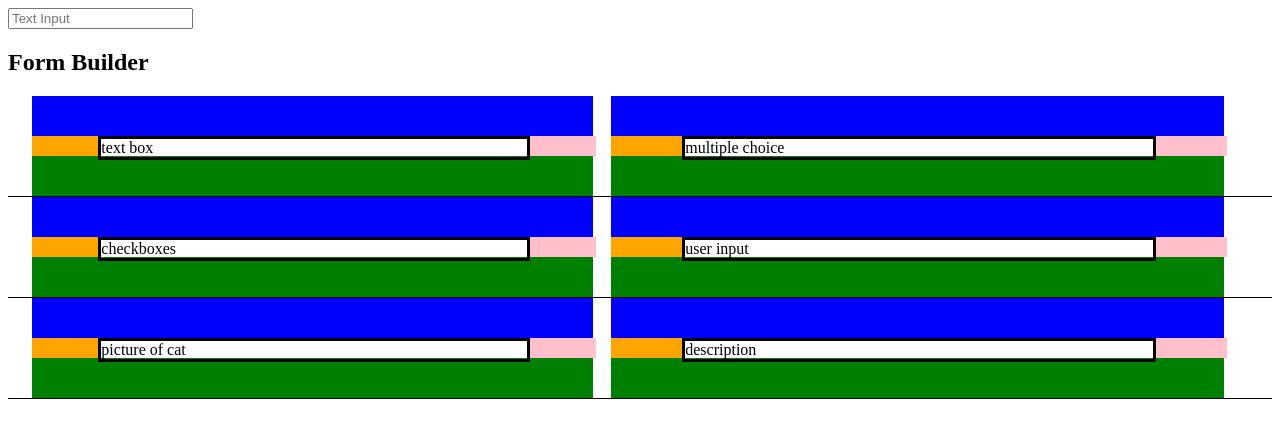
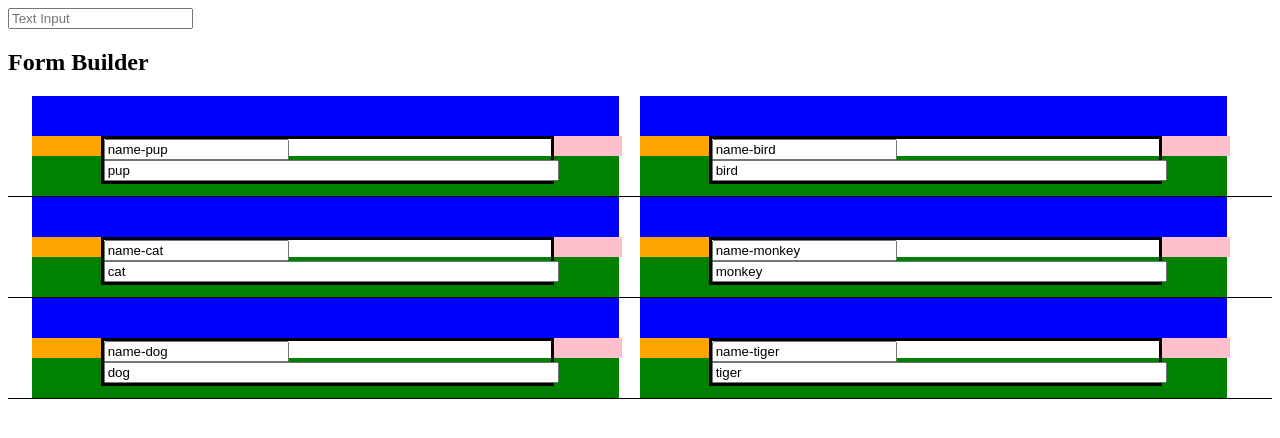
Before and after one commit to smcnaught/Form-Builder, an Angular app in the folder Angular-Form-Builder/: page / in a window 1280 px wide. Shown: the top 438 px of the page. Built offline with nearby package versions, Linux system fonts and the light colour scheme.

Commit message:
Added settings section and labels

```diff
--- a/Angular-Form-Builder/src/app/app.component.html
+++ b/Angular-Form-Builder/src/app/app.component.html
@@ -7,5 +7,14 @@
 
 
 <section
-  [draggedElementType]="draggedElementType">
+  [typeOfDraggedElement]="draggedElementType"
+  [itemChangedFromSettings]="selectedItemChanged"
+  (selectedItem)="onSelectedItemChange($event)"
+  >
 </section>
+
+<br><br>
+<settings
+  [item]="selectedItem"
+  (updatedItem)="onUpdateSelectedItem($event)">
+</settings>
--- a/Angular-Form-Builder/src/app/app.component.ts
+++ b/Angular-Form-Builder/src/app/app.component.ts
@@ -1,6 +1,7 @@
 import { Component } from '@angular/core';
+import { Subject } from 'rxjs';
 
-import { DraggedElementType } from './section/section.component';
+import { DraggedElementType, IItem } from './shared/types';
 
 @Component({
   selector: 'app-root',
@@ -8,6 +9,17 @@ import { DraggedElementType } from './section/section.component';
   styleUrls: ['./app.component.scss']
 })
 export class AppComponent {
+  public selectedItem: IItem;
+  public selectedItemChanged: Subject<IItem> = new Subject();
+
+  public onSelectedItemChange(item: IItem): void {
+    this.selectedItem = item;
+  }
+
+  public onUpdateSelectedItem(item: IItem): void {
+    this.selectedItemChanged.next(item);
+  }
+
   public draggedElementType: DraggedElementType;
 
   public get DraggedElementType() {
--- a/Angular-Form-Builder/src/app/app.module.ts
+++ b/Angular-Form-Builder/src/app/app.module.ts
@@ -2,19 +2,23 @@ import { CommonModule } from '@angular/common';
 import { NgModule } from '@angular/core';
 import { BrowserModule } from '@angular/platform-browser';
 import { MatTableModule } from '@angular/material/table';
+import { FormsModule } from '@angular/forms';
 
 import { AppRoutingModule } from './app-routing.module';
 import { AppComponent } from './app.component';
 import { SectionComponent } from './section/section.component';
+import { SettingsComponent } from './settings/settings.component';
 
 @NgModule({
   declarations: [
     AppComponent,
-    SectionComponent
+    SectionComponent,
+    SettingsComponent
   ],
   imports: [
     BrowserModule,
     CommonModule,
+    FormsModule,
     AppRoutingModule,
     MatTableModule
   ],
--- a/Angular-Form-Builder/src/app/section/section.component.html
+++ b/Angular-Form-Builder/src/app/section/section.component.html
@@ -2,17 +2,20 @@
 
 <table mat-table [dataSource]="formData" class="mat-elevation-z8">
   <ng-container [matColumnDef]="column" *ngFor="let column of displayedColumns; let colIndex = index;">
+
     <td
       mat-cell
       *matCellDef="let element; let rowIndex = index;"
     >
+
+      <div *ngIf="element[column].type > 0">
+
         <div
           class="above-droppable"
           (dragover)="onDragOver($event, rowIndex, colIndex)"
           (dragend)="onDragLeave($event)"
           (drop)="onDrop()"
         ></div>
-
 
         <div>
           <div
@@ -26,8 +29,19 @@
             class="draggable-element"
             draggable="true"
             (dragstart)="onDragStart($event, colIndex, rowIndex)"
-          [innerHtml]="element[column]"
+            (click)="selectItem(element[column], colIndex, rowIndex)"
             >
+            <span *ngIf="element[column].type === draggedElementEnum.text">
+              <label for="test">
+                <input [value]='element[column].name'/>
+              </label>
+              <input
+                id="test"
+                type='text'
+                placeholder='change me'
+                class='input-field'
+                [value]='element[column].value' />
+            </span>
           </div>
 
           <div
@@ -46,6 +60,8 @@
           (drop)="onDrop()"
         ></div>
 
+      </div>
+
     </td>
   </ng-container>
 
--- a/Angular-Form-Builder/src/app/section/section.component.ts
+++ b/Angular-Form-Builder/src/app/section/section.component.ts
@@ -1,58 +1,42 @@
-import { Component, Input, OnInit, ViewChild } from '@angular/core';
+import { Component, EventEmitter, Input, OnDestroy, OnInit, Output, ViewChild } from '@angular/core';
 import { MatTable } from '@angular/material/table';
-import { DomSanitizer } from '@angular/platform-browser'
+import { Subject, Subscription } from 'rxjs';
 
-interface IRemoveItem {
-  column: number;
-  row: number;
-}
-
-interface IAddItem {
-  column: number;
-  row: number;
-}
-
-interface INewRow {
-  totalColumns: number;
-  columnWithData: number;
-  columnData: string;
-}
-
-interface ISwitchInfo {
-  column: number;
-  row: number;
-}
-
-export enum DraggedElementType {
-  text,
-}
+import { DraggedElementType, INewRow, IRemoveItem, ISwitchInfo, IAddItem, IItem } from '../shared/types';
 
 @Component({
   selector: 'section',
   templateUrl: './section.component.html',
   styleUrls: ['./section.component.scss']
 })
-export class SectionComponent implements OnInit {
+export class SectionComponent implements OnInit, OnDestroy {
   @ViewChild(MatTable) table: MatTable<any>; // TODO this type should be the same type as formData (without the array).
-  @Input() draggedElementType: DraggedElementType;
+  @Input() typeOfDraggedElement: DraggedElementType;
+  @Input() itemChangedFromSettings: Subject<IItem>;
+  @Output() selectedItem = new EventEmitter<IItem>();
 
   public displayedColumns: string[] = ['column0', 'column1'];
-  public formData: any[];
+  public formData: { [key: string]: IItem }[];
 
   private dragInfo = { draggedItemColumn: null, draggedItemRow: null, moveToColumn: null, moveToRow: null };
-  private defaultElements = { text: null };
-
-  constructor(private sanitizer: DomSanitizer) {}
+  private selectedItemLocation = { column: null, row: null };
+  private subscriptions = new Subscription();
 
   public ngOnInit(): void {
     this.formData = [
-      { column0: 'text box', column1: 'multiple choice' }, // row 0
-      { column0: 'checkboxes', column1: 'user input' }, // row 1
-      { column0: 'picture of cat', column1: 'description' }, // row 2
+      { 'column0': { name: 'name-pup', type: DraggedElementType.text, value: 'pup' }, 'column1': { name: 'name-bird', type: DraggedElementType.text, value: 'bird' } }, // row 0
+      { 'column0': { name: 'name-cat', type: DraggedElementType.text, value: 'cat' }, 'column1': { name: 'name-monkey', type: DraggedElementType.text, value: 'monkey' } }, // row 1
+      { 'column0': { name: 'name-dog', type: DraggedElementType.text, value: 'dog' }, 'column1': { name: 'name-tiger', type: DraggedElementType.text, value: 'tiger' } }, // row 2
     ]
 
-    this.setDefaultElements();
+    this.setupSettingsListener();
   }
+
+  public ngOnDestroy(): void {
+    this.subscriptions.unsubscribe();
+  }
+
+  public get draggedElementEnum() { return DraggedElementType };
 
   public onDrop(): void {
     const movingExistingItem = this.dragInfo.draggedItemColumn !== null && this.dragInfo.draggedItemColumn !== null;
@@ -77,6 +61,12 @@ export class SectionComponent implements OnInit {
     event.preventDefault();
   }
 
+  public selectItem(item: IItem, column: number, row: number): void {
+    this.selectedItemLocation.column = column;
+    this.selectedItemLocation.row = row;
+    this.selectedItem.emit(item);
+  }
+
   private moveExistingItem(): void {
     const movingWithinColumn: boolean = this.dragInfo.draggedItemColumn === this.dragInfo.moveToColumn;
     const draggingDown: boolean = this.dragInfo.draggedItemRow < this.dragInfo.moveToRow;
@@ -85,7 +75,7 @@ export class SectionComponent implements OnInit {
 
     // add new row
     if (this.dragInfo.moveToRow === this.formData.length) {
-      const dataToMove: string = this.formData[this.dragInfo.draggedItemRow]['column'+this.dragInfo.draggedItemColumn];
+      const dataToMove: IItem = this.formData[this.dragInfo.draggedItemRow]['column'+this.dragInfo.draggedItemColumn];
       const newRowInfo: INewRow = {
         totalColumns: this.displayedColumns.length,
         columnWithData: this.dragInfo.moveToColumn,
@@ -131,25 +121,25 @@ export class SectionComponent implements OnInit {
 
   private addNewItem(): void {
     let newElement;
-    if (this.draggedElementType === DraggedElementType.text) {
-      newElement = this.defaultElements.text;
+    if (this.typeOfDraggedElement === DraggedElementType.text) {
+      newElement = { type: this.typeOfDraggedElement, value: 'placeholder' }
     }
 
-    let newColumn = {};
+    let newRow = {};
     this.displayedColumns.forEach((col) => {
-      newColumn[col] = null;
+      newRow[col] = { type: DraggedElementType.none, value: null }
     })
 
-    newColumn['column' + this.dragInfo.moveToColumn] = newElement;
+    newRow['column' + this.dragInfo.moveToColumn] = newElement;
 
-    this.formData.splice(this.dragInfo.moveToRow, 0, newColumn);
+    this.formData.splice(this.dragInfo.moveToRow, 0, newRow);
     this.table.renderRows();
   }
 
   private addColumn(columnID: number): void {
     const columnName: string = 'column' + columnID;
     this.formData.forEach((row) => {
-      row[columnName] = null;
+      row[columnName] = { name: '', type: DraggedElementType.none, value: '' };
     })
 
     this.displayedColumns.push(columnName);
@@ -191,7 +181,7 @@ export class SectionComponent implements OnInit {
     let row: any = {};
     for (let i = 0; i < newRowInfo.totalColumns; i++) {
       if (i === newRowInfo.columnWithData) row['column'+i] = newRowInfo.columnData;
-      else row['column'+i] = null;
+      else row['column'+i] = { type: DraggedElementType.none, value: null };
     }
 
     this.formData.push(row);
@@ -200,7 +190,7 @@ export class SectionComponent implements OnInit {
   }
 
   private removeData(removeInfo: IRemoveItem): void {
-    this.formData[removeInfo.row]['column'+removeInfo.column] = null;
+    this.formData[removeInfo.row]['column'+removeInfo.column] = { name: '', type: DraggedElementType.none, value: null };
   }
 
   private checkDeleteEmptyRows(columnCount: number): void {
@@ -218,9 +208,16 @@ export class SectionComponent implements OnInit {
     this.table.renderRows();
   }
 
-  private setDefaultElements(): void {
-    const placeholderText: string = "text";
-    const inputField: string = `<input type='text' placeholder=${placeholderText} class='input-field' />`;
-    this.defaultElements.text = this.sanitizer.bypassSecurityTrustHtml(inputField);
+  private setupSettingsListener(): void {
+    const settingsSub = this.itemChangedFromSettings.subscribe((updatedItem: IItem) => {
+      this.updateItem(updatedItem)
+    })
+
+    this.subscriptions.add(settingsSub);
+  }
+
+  private updateItem(updatedItem: IItem): void {
+    this.formData[this.selectedItemLocation.column][this.selectedItemLocation.row] = updatedItem;
+    this.table.renderRows();
   }
 }
--- /dev/null
+++ b/Angular-Form-Builder/src/app/settings/settings.component.html
@@ -0,0 +1,26 @@
+<div *ngIf="item">
+  <div>ITEM SETTINGS: </div>
+
+  <div>
+    <span>Item Name: </span>
+    <span>
+      <input
+        type='text'
+        placeholder='Item Name'
+        [(ngModel)]='item.name'
+        (ngModelChange)="updateItem()" />
+    </span>
+  </div>
+
+  <div>
+    <span>Item Value: </span>
+    <span>
+      <input
+        type='text'
+        placeholder='Item Value'
+        [(ngModel)]='item.value'
+        (ngModelChange)="updateItem()" />
+    </span>
+  </div>
+
+</div>
--- /dev/null
+++ b/Angular-Form-Builder/src/app/settings/settings.component.ts
@@ -0,0 +1,17 @@
+import { Component, EventEmitter, Input, Output } from "@angular/core";
+
+import { IItem } from "../shared/types";
+
+@Component({
+  selector: 'settings',
+  templateUrl: './settings.component.html',
+  styleUrls: ['./settings.component.scss']
+})
+export class SettingsComponent {
+  @Input() item: IItem;
+  @Output() updatedItem = new EventEmitter<IItem>();
+
+  public updateItem(): void {
+    this.updatedItem.emit(this.item);
+  }
+}
--- /dev/null
+++ b/Angular-Form-Builder/src/app/shared/types.ts
@@ -0,0 +1,31 @@
+export interface IItem {
+  name: string;
+  type: DraggedElementType,
+  value: string;
+}
+
+export interface IRemoveItem {
+  column: number;
+  row: number;
+}
+
+export interface IAddItem {
+  column: number;
+  row: number;
+}
+
+export interface INewRow {
+  totalColumns: number;
+  columnWithData: number;
+  columnData: IItem;
+}
+
+export interface ISwitchInfo {
+  column: number;
+  row: number;
+}
+
+export enum DraggedElementType {
+  none,
+  text,
+}
```
Also changed, not shown: Angular-Form-Builder/src/app/settings/settings.component.scss (added), 1 other file (tests, documents, lock files or other folders). Lines whose indentation alone changed are shown as unchanged.
